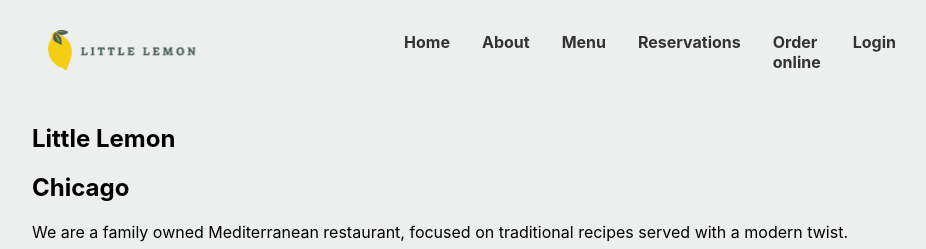
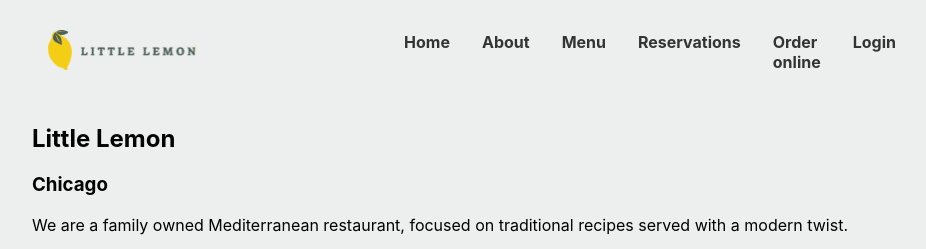
Before and after one commit to Adishor91/little-lemon, a React (Create React App) app: page / in a window 1280 px wide. Shown: the top 249 px of the page, without its empty margins (200-1126 px from the left). Built offline with nearby package versions, Linux system fonts and the light colour scheme; grey boxes are pictures that could not be loaded.

Commit message:
Began structuring the HomePage2

```diff
--- a/src/HomePage.js
+++ b/src/HomePage.js
@@ -4,7 +4,7 @@ const HomePage = () => {
     return (
         <section className="homepage">
             <h1>Little Lemon</h1>
-            <h2>Chicago</h2>
+            <h3>Chicago</h3>
             <p>We are a family owned Mediterranean restaurant, focused on traditional recipes served with a modern twist.</p>
             <button class="reserve-button">Reserve a Table</button>
             <img src="/icons_assets/restauranfood.jpg" alt='Homepage'></img>
```
